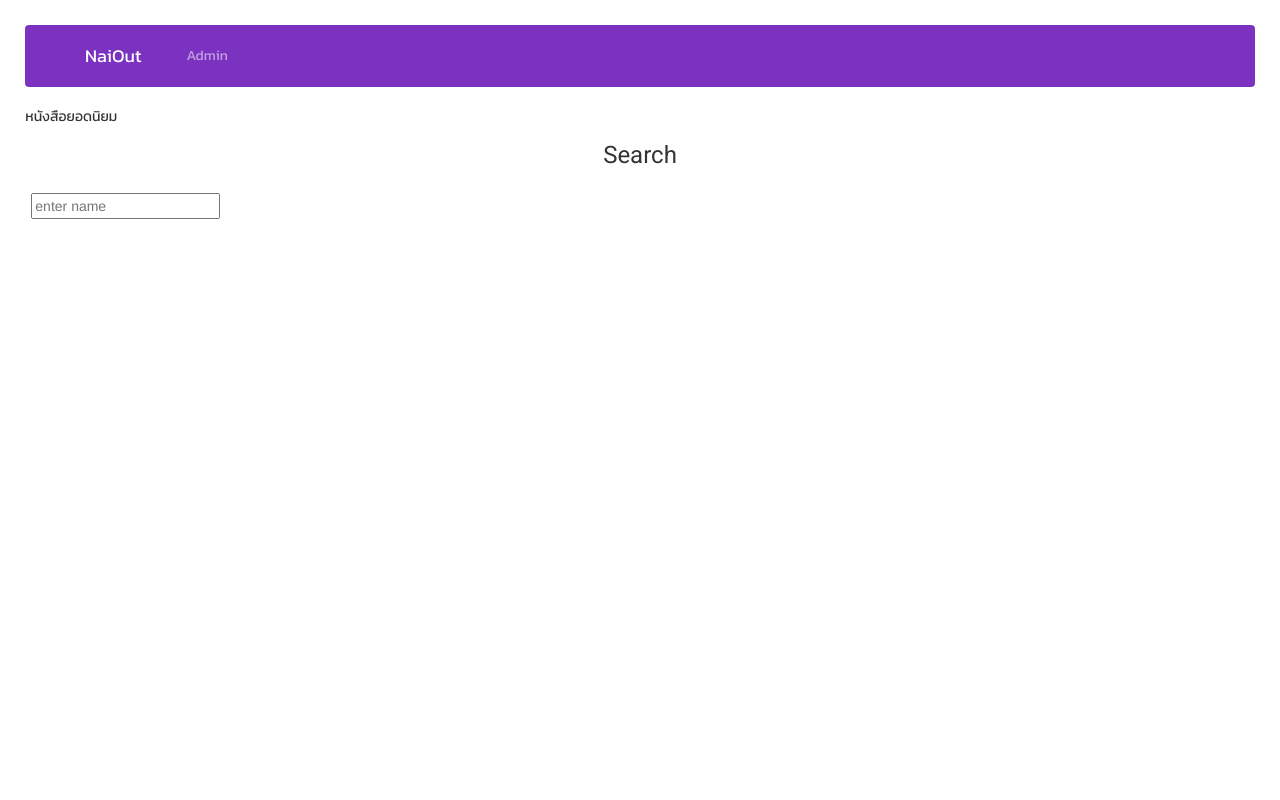
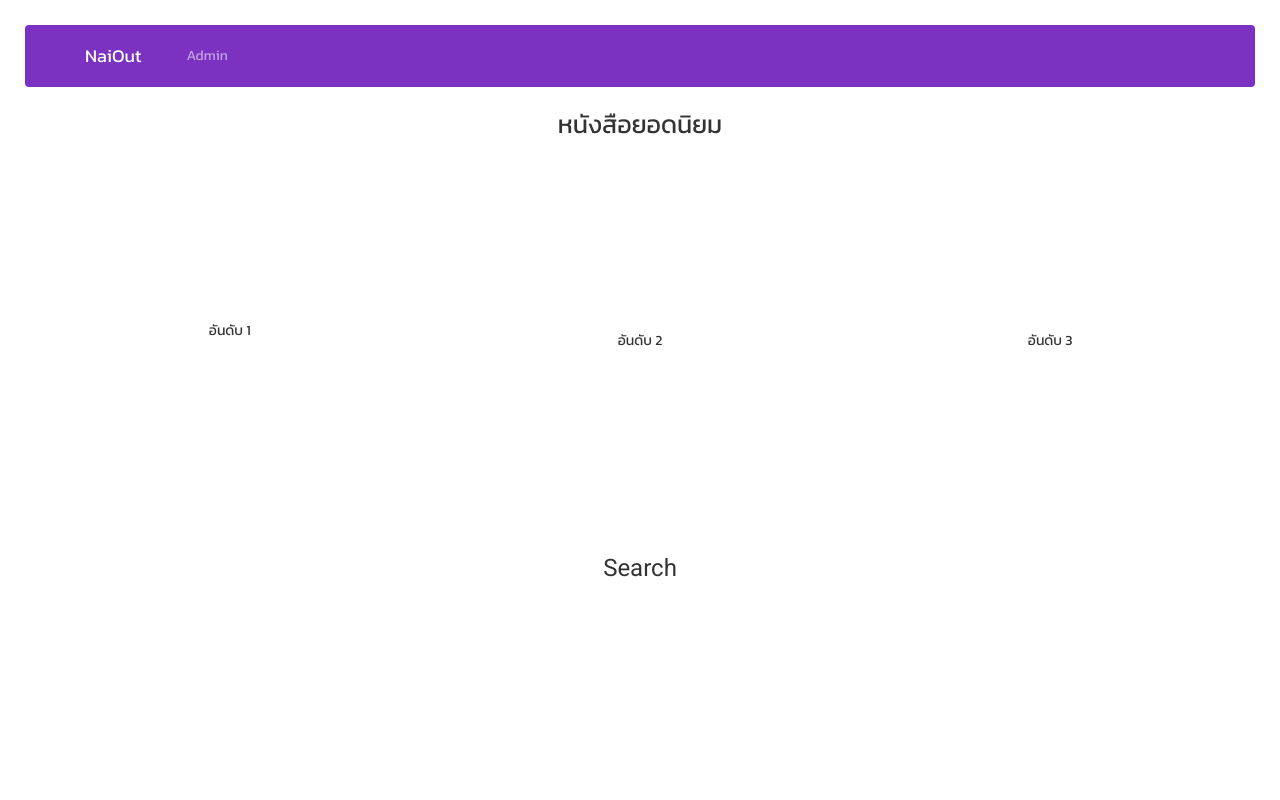
Before and after one commit to windywine7895123/Naiout_Webapp, an Angular app in the folder front_end/: page /home in a window 1280 px wide. Shown: the top 800 px of the page. Built offline with nearby package versions, Linux system fonts and the light colour scheme.

Commit message:
home-edit

```diff
--- a/front_end/src/app/app.module.ts
+++ b/front_end/src/app/app.module.ts
@@ -17,7 +17,7 @@ import { MatButtonModule } from '@angular/material/button';
 import { MatIconModule } from '@angular/material/icon';
 import { MatInputModule } from '@angular/material/input';
 import { PreviewBookComponent } from './preview-book/preview-book.component';
-
+import { MatGridListModule } from '@angular/material/grid-list';
 
 @NgModule({
   declarations: [
@@ -40,6 +40,7 @@ import { PreviewBookComponent } from './preview-book/preview-book.component';
     MatButtonModule,
     MatIconModule,
     MatInputModule,
+    MatGridListModule,
   ],
   providers: [],
   bootstrap: [AppComponent]
--- a/front_end/src/app/home/home.component.css
+++ b/front_end/src/app/home/home.component.css
@@ -2,3 +2,7 @@ h2{
     margin: 0 auto;
     display: block;
 }
+.head{
+    text-align: center;
+    font-size: 25px;
+}
--- a/front_end/src/app/home/home.component.html
+++ b/front_end/src/app/home/home.component.html
@@ -1,5 +1,4 @@
-
-    <!-- <ng-template class="header">
+<!-- <ng-template class="header">
         <h1>หนังสือยอดนิยม</h1>
     </ng-template>
     <ng-template let-product pTemplate="item">
@@ -18,29 +17,63 @@
         </div>
     </ng-template> -->
 <div class="head">
-    <p>หนังสือยอดนิยม</p>
+    <span>หนังสือยอดนิยม</span>
 </div>
 
+<script src="https://ajax.googleapis.com/ajax/libs/angularjs/1.6.9/angular.min.js"></script>
+
+<mat-grid-list cols="3">
+    <mat-grid-tile>
+        <div ng-init="myVar = 'pic_angular.jpg'">
+            <p>อันดับ 1</p>
+            <!-- <img ng-src="{{book.book_image}}" routerLinkActive="active" routerLink="/detail/{{book.id}}"> -->
+            <img ng-scr="https://storage.naiin.com/system/application/bookstore/resource/product/202111/536298/1000244626_front_XXL.jpg?imgname=%E0%B8%AA%E0%B8%A7%E0%B8%A3%E0%B8%A3%E0%B8%84%E0%B9%8C%E0%B8%9B%E0%B8%A3%E0%B8%B0%E0%B8%97%E0%B8%B2%E0%B8%99%E0%B8%9E%E0%B8%A3-%E0%B8%99%E0%B8%B4%E0%B8%A2%E0%B8%B2%E0%B8%A2-%E0%B9%80%E0%B8%A5%E0%B9%88%E0%B8%A1-2">
+        </div>
+    </mat-grid-tile>
+    <mat-grid-tile>
+        <div ng-init="myVar = 'pic_angular.jpg'">
+            <p>อันดับ 2</p>
+            <!-- <img ng-src="{{book.book_image}}" routerLinkActive="active" routerLink="/detail/{{book.id}}"> -->
+        </div>
+    </mat-grid-tile>
+    <mat-grid-tile>
+        <div ng-init="myVar = 'pic_angular.jpg'">
+            <p>อันดับ 3</p>
+            <!-- <img ng-src="{{book.book_image}}" routerLinkActive="active" routerLink="/detail/{{book.id}}"> -->
+        </div>
+    </mat-grid-tile>
+</mat-grid-list>
+<h1 style="text-align: center;"> Search </h1>
 
 
-<h1 style="text-align: center;"> Search </h1>
 
 <body>
     <div id="search-component">
         <span class="p-input-icon-left">
             <i class="pi pi-search"></i>
-            <input #searchBox type="text" pInputText placeholder="enter name" (input)="search(searchBox.value)" />
+            <!-- <input #searchBox type="text" pInputText placeholder="enter name" (input)="search(searchBox.value)" /> -->
         </span>
         <br>
         <br>
         <div class="search-result">
-            <div class="search-result" *ngFor="let book of books$ | async">
-                <a routerLink="/edit/{{book.id}}">
-                    <span class="bookbox">
-                        <!-- <img src="{{book.image}}" style="width: 200px;height: 200px;"> <br> {{book.name}} -->
-                    </span>
-                </a>
-            </div>
+            <!-- <div class="search-result" *ngFor="let book of books$ | async"> -->
+            <!-- <a routerLink="/edit/{{book.id}}"> -->
+            <span class="bookbox">
+                <!-- <img src="{{book.image}}" style="width: 200px;height: 200px;"> <br> {{book.name}} -->
+            </span>
+            <!-- </a> -->
         </div>
     </div>
+    <!-- </div> -->
 </body>
+
+<body ng-app="">
+
+    <div ng-init="myVar = 'pic_angular.jpg'">
+        <h1>...</h1>
+        <!-- <img ng-src="{{myVar}}"> -->
+    </div>
+
+    <p></p>
+
+</body>
```
